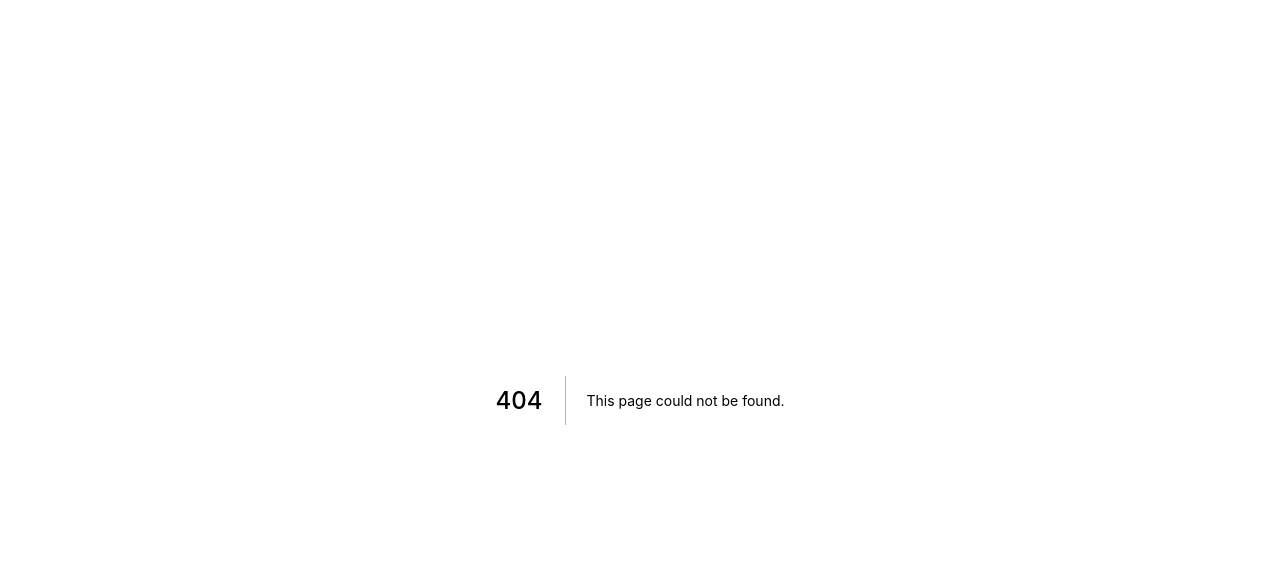
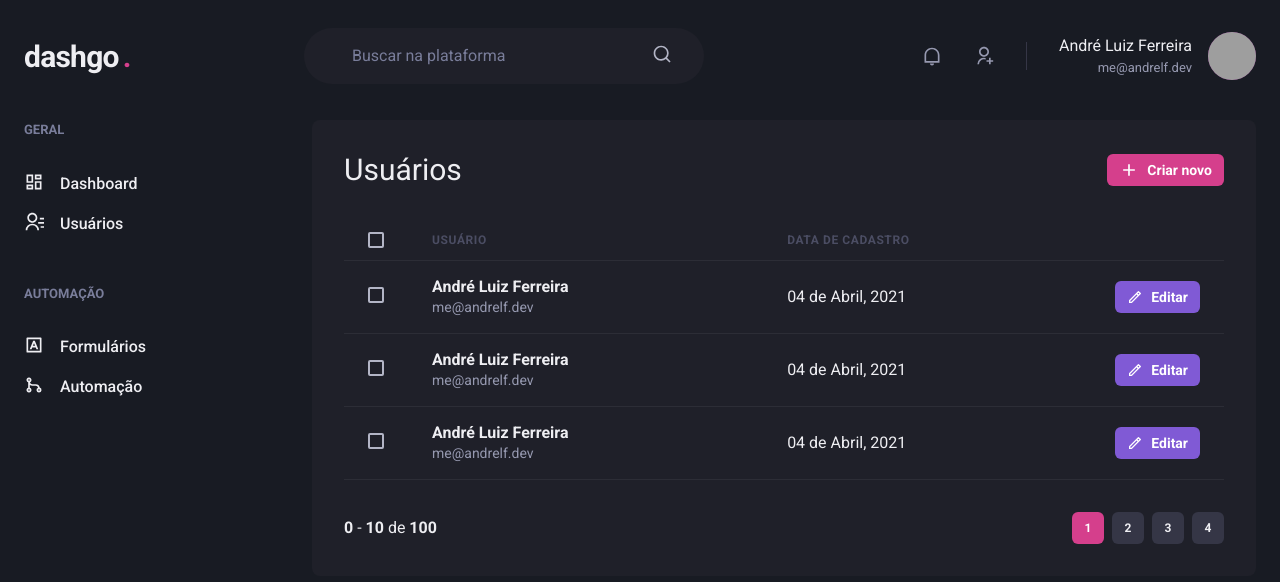
Before and after one commit to dehlferreira/rocketseat-ignite-dashgo, a Next.js app: page /users in a window 1280 px wide. Before the commit this address had no page. Shown: the top 582 px of the page. Built offline with nearby package versions, Linux system fonts and the light colour scheme; grey boxes are pictures that could not be loaded.

Commit message:
Módulo 3 - Controle de usuários (#36)
* feat(task-12): página lista de usuários #12

* feat(task-13): componente pagination #13

* feat(task-14): form de usuário #14

```diff
--- /dev/null
+++ b/src/components/Pagination.tsx
@@ -0,0 +1,65 @@
+import { Box, Button, Stack } from '@chakra-ui/react';
+
+export function Pagination() {
+  return (
+    <Stack
+      direction="row"
+      spacing="6"
+      mt="8"
+      justify="space-between"
+      align="center"
+    >
+      <Box>
+        <strong>0</strong> - <strong>10</strong> de <strong>100</strong>
+      </Box>
+      <Stack direction="row" spacing="2">
+        <Button
+          size="sm"
+          fontSize="xs"
+          width="4"
+          colorScheme="pink"
+          disabled
+          _disabled={{
+            bgColor: 'pink.500',
+            cursor: 'default',
+          }}
+        >
+          1
+        </Button>
+        <Button
+          size="sm"
+          fontSize="xs"
+          width="4"
+          bgColor="gray.700"
+          _hover={{
+            bg: 'gray.500',
+          }}
+        >
+          2
+        </Button>
+        <Button
+          size="sm"
+          fontSize="xs"
+          width="4"
+          bgColor="gray.700"
+          _hover={{
+            bg: 'gray.500',
+          }}
+        >
+          3
+        </Button>
+        <Button
+          size="sm"
+          fontSize="xs"
+          width="4"
+          bgColor="gray.700"
+          _hover={{
+            bg: 'gray.500',
+          }}
+        >
+          4
+        </Button>
+      </Stack>
+    </Stack>
+  );
+}
--- /dev/null
+++ b/src/pages/users/index.tsx
@@ -0,0 +1,141 @@
+import {
+  Box,
+  Button,
+  Flex,
+  Heading,
+  Icon,
+  Table,
+  Thead,
+  Tr,
+  Th,
+  Checkbox,
+  Tbody,
+  Td,
+  Text,
+} from '@chakra-ui/react';
+import { RiAddLine, RiPencilLine } from 'react-icons/ri';
+
+import { Header } from '../../components/Header';
+import { Siderbar } from '../../components/Sidebar';
+import { Pagination } from '../../components/Pagination';
+
+export default function UserList() {
+  return (
+    <Box>
+      <Header />
+
+      <Flex w="100%" my="6" maxWidth={1480} mx="auto" px="6">
+        <Siderbar />
+
+        <Box flex="1" borderRadius={8} bg="gray.800" p="8">
+          <Flex mb="8" justify="space-between" align="center">
+            <Heading size="lg" fontWeight="normal">
+              Usuários
+            </Heading>
+
+            <Button
+              as="a"
+              size="sm"
+              fontSize="sm"
+              colorScheme="pink"
+              leftIcon={<Icon as={RiAddLine} fontSize="20" />}
+            >
+              Criar novo
+            </Button>
+          </Flex>
+
+          <Table colorScheme="whiteAlpha">
+            <Thead>
+              <Tr>
+                <Th px="6" color="gray.300" width="8">
+                  <Checkbox colorScheme="pink" />
+                </Th>
+                <Th>Usuário</Th>
+                <Th>Data de cadastro</Th>
+                <Th width="8" />
+              </Tr>
+            </Thead>
+            <Tbody>
+              <Tr>
+                <Td px="6">
+                  <Checkbox colorScheme="pink" />
+                </Td>
+                <Td>
+                  <Box>
+                    <Text fontWeight="bold">André Luiz Ferreira</Text>
+                    <Text fontSize="sm" color="gray.300">
+                      me@andrelf.dev
+                    </Text>
+                  </Box>
+                </Td>
+                <Td>04 de Abril, 2021</Td>
+                <Td>
+                  <Button
+                    as="a"
+                    size="sm"
+                    fontSize="sm"
+                    colorScheme="purple"
+                    leftIcon={<Icon as={RiPencilLine} fontSize="16" />}
+                  >
+                    Editar
+                  </Button>
+                </Td>
+              </Tr>
+              <Tr>
+                <Td px="6">
+                  <Checkbox colorScheme="pink" />
+                </Td>
+                <Td>
+                  <Box>
+                    <Text fontWeight="bold">André Luiz Ferreira</Text>
+                    <Text fontSize="sm" color="gray.300">
+                      me@andrelf.dev
+                    </Text>
+                  </Box>
+                </Td>
+                <Td>04 de Abril, 2021</Td>
+                <Td>
+                  <Button
+                    as="a"
+                    size="sm"
+                    fontSize="sm"
+                    colorScheme="purple"
+                    leftIcon={<Icon as={RiPencilLine} fontSize="16" />}
+                  >
+                    Editar
+                  </Button>
+                </Td>
+              </Tr>
+              <Tr>
+                <Td px="6">
+                  <Checkbox colorScheme="pink" />
+                </Td>
+                <Td>
+                  <Box>
+                    <Text fontWeight="bold">André Luiz Ferreira</Text>
+                    <Text fontSize="sm" color="gray.300">
+                      me@andrelf.dev
+                    </Text>
+                  </Box>
+                </Td>
+                <Td>04 de Abril, 2021</Td>
+                <Td>
+                  <Button
+                    as="a"
+                    size="sm"
+                    fontSize="sm"
+                    colorScheme="purple"
+                    leftIcon={<Icon as={RiPencilLine} fontSize="16" />}
+                  >
+                    Editar
+                  </Button>
+                </Td>
+              </Tr>
+            </Tbody>
+          </Table>
+          <Pagination />
+        </Box>
+      </Flex>
+    </Box>
+  );
+}
```
Also changed, not shown: src/pages/users/create.tsx (added, +57 -0 lines).
